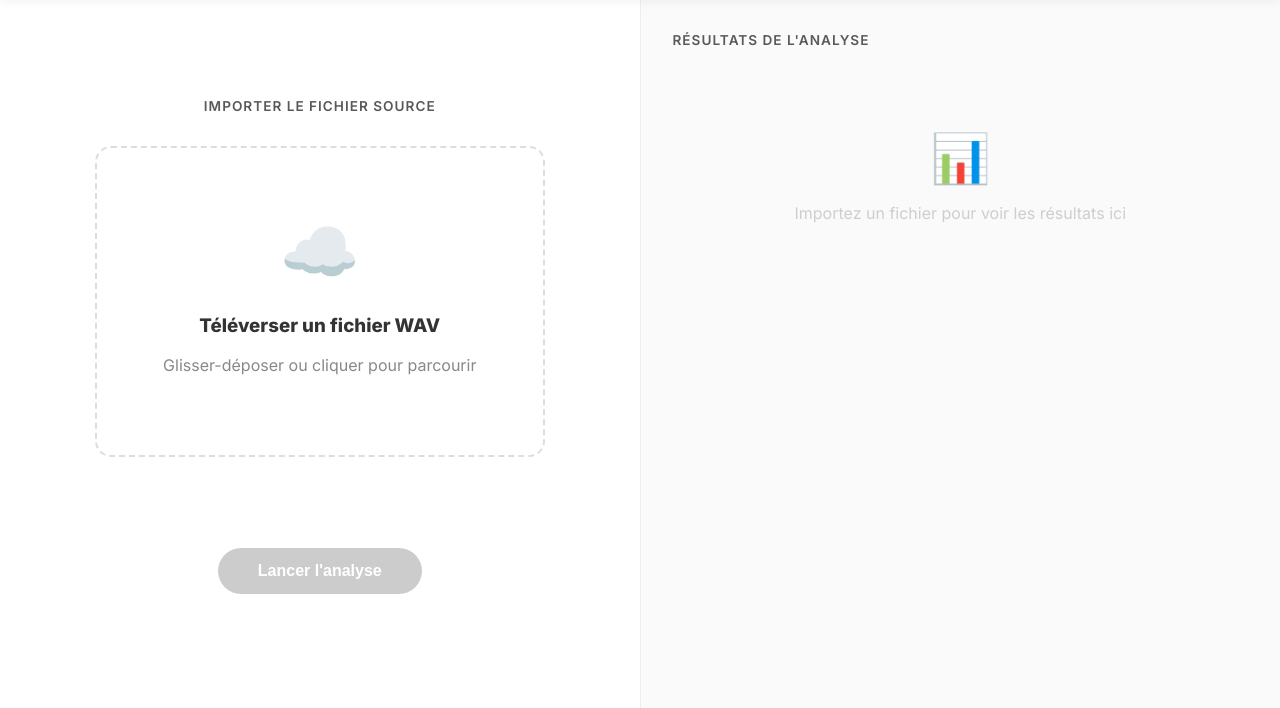
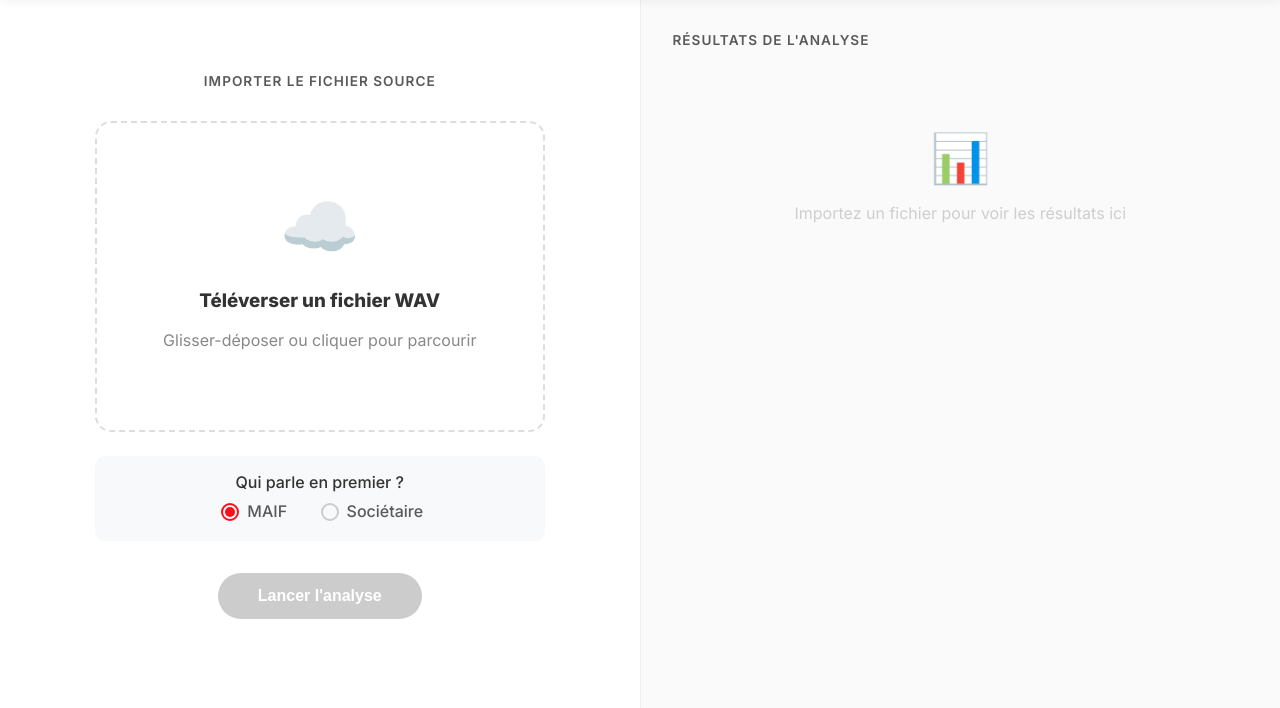
Before and after one commit to emtexier/UseCaseMaif, a Flask app: page / in a window 1280 px wide. Shown: the part 92-800 px from the top of the page. Run offline with Flask 3, Linux system fonts and the light colour scheme.

Commit message:
Added first speaker radio button + updated upload box

```diff
--- a/web/static/script.js
+++ b/web/static/script.js
@@ -2,7 +2,9 @@ const uploadArea = document.getElementById('uploadArea');
 const fileInput = document.getElementById('fileInput');
 const uploadBtn = document.getElementById('uploadBtn');
 const statusDiv = document.getElementById('status');
-const fileNameDisplay = document.getElementById('fileName');
+const uploadIcon = document.getElementById('uploadIcon');
+const uploadTitle = document.getElementById('uploadTitle');
+const uploadSubtitle = document.getElementById('uploadSubtitle');
 const resultsContent = document.getElementById('resultsContent');
 const emptyState = document.getElementById('emptyState');
 
@@ -38,16 +40,32 @@ function handleFiles(e) {
     if (files.length > 0) {
         selectedFile = files[0];
         if (selectedFile.name.toLowerCase().endsWith('.wav')) {
-            fileNameDisplay.textContent = selectedFile.name;
+            // Mettre à jour la zone d'upload avec le fichier sélectionné
+            uploadIcon.textContent = '🎵';
+            uploadTitle.textContent = selectedFile.name;
+            uploadSubtitle.textContent = 'Cliquer pour changer de fichier';
+            uploadArea.classList.add('file-selected');
             uploadBtn.disabled = false;
         } else {
-            fileNameDisplay.textContent = "Erreur : Seuls les fichiers .wav sont autorisés";
+            // Erreur: mauvais format
+            uploadIcon.textContent = '⚠️';
+            uploadTitle.textContent = 'Format invalide';
+            uploadSubtitle.textContent = 'Seuls les fichiers .wav sont autorisés';
+            uploadArea.classList.add('file-error');
             uploadBtn.disabled = true;
             selectedFile = null;
         }
     }
 }
-
+// Fonction de réinitialisation (non utilisée actuellement)
+/*
+function resetUploadArea() {
+    uploadIcon.textContent = '☁️';
+    uploadTitle.textContent = 'Téléverser un fichier WAV';
+    uploadSubtitle.textContent = 'Glisser-déposer ou cliquer pour parcourir';
+    uploadArea.classList.remove('file-selected', 'file-error');
+}
+*/
 uploadBtn.addEventListener('click', uploadFile);
 
 async function uploadFile() {
@@ -64,6 +82,10 @@ async function uploadFile() {
 
     const formData = new FormData();
     formData.append('file', selectedFile);
+
+    // Récupérer le choix du premier locuteur
+    const firstSpeaker = document.querySelector('input[name="firstSpeaker"]:checked').value;
+    formData.append('first_speaker', firstSpeaker);
 
     try {
         const response = await fetch('/upload', {
--- a/web/static/style.css
+++ b/web/static/style.css
@@ -100,6 +100,27 @@ body {
     transform: translateY(-2px);
 }
 
+.upload-area.file-selected {
+    border-color: var(--maif-red);
+    border-style: solid;
+    background-color: rgba(252, 13, 26, 0.05);
+}
+
+.upload-area.file-selected h3 {
+    color: var(--maif-red);
+    word-break: break-all;
+    font-size: 1rem;
+}
+
+.upload-area.file-error {
+    border-color: #ff6b6b;
+    background-color: rgba(255, 107, 107, 0.05);
+}
+
+.upload-area.file-error .upload-icon {
+    color: #ff6b6b;
+}
+
 .upload-icon {
     font-size: 4rem;
     color: var(--maif-red);
@@ -191,6 +212,61 @@ body {
     display: none;
 }
 
+/* Speaker Choice Radio Buttons */
+.speaker-choice {
+    margin-top: 1.5rem;
+    padding: 1rem;
+    background-color: #f8f9fa;
+    border-radius: 10px;
+    text-align: center;
+}
+
+.speaker-choice p {
+    margin: 0 0 0.8rem 0;
+}
+
+.radio-label {
+    display: inline-flex;
+    align-items: center;
+    margin: 0 0.75rem;
+    cursor: pointer;
+    font-weight: 500;
+    color: var(--maif-gray);
+}
+
+.radio-label input[type="radio"] {
+    appearance: none;
+    -webkit-appearance: none;
+    width: 18px;
+    height: 18px;
+    border: 2px solid #ccc;
+    border-radius: 50%;
+    margin-right: 0.5rem;
+    cursor: pointer;
+    transition: all 0.2s ease;
+    position: relative;
+}
+
+.radio-label input[type="radio"]:checked {
+    border-color: var(--maif-red);
+}
+
+.radio-label input[type="radio"]:checked::after {
+    content: '';
+    position: absolute;
+    top: 50%;
+    left: 50%;
+    transform: translate(-50%, -50%);
+    width: 10px;
+    height: 10px;
+    background-color: var(--maif-red);
+    border-radius: 50%;
+}
+
+.radio-label:hover input[type="radio"] {
+    border-color: var(--maif-red);
+}
+
 .loader {
     width: 20px;
     height: 20px;
--- a/web/templates/index.html
+++ b/web/templates/index.html
@@ -23,13 +23,23 @@
                 <div class="panel-header">Importer le Fichier Source</div>
 
                 <div class="upload-area" id="uploadArea">
-                    <div class="upload-icon">☁️</div>
-                    <h3>Téléverser un fichier WAV</h3>
-                    <p style="color:#888;">Glisser-déposer ou cliquer pour parcourir</p>
+                    <div class="upload-icon" id="uploadIcon">☁️</div>
+                    <h3 id="uploadTitle">Téléverser un fichier WAV</h3>
+                    <p id="uploadSubtitle" style="color:#888;">Glisser-déposer ou cliquer pour parcourir</p>
                     <input type="file" id="fileInput" class="file-input" accept=".wav" hidden>
                 </div>
 
-                <p id="fileName" style="margin-top: 1.5rem; font-weight: 600; min-height: 1.2em;"></p>
+                <div class="speaker-choice">
+                    <p style="font-weight: 500; margin-bottom: 0.5rem;">Qui parle en premier ?</p>
+                    <label class="radio-label">
+                        <input type="radio" name="firstSpeaker" value="maif" checked>
+                        <span>MAIF</span>
+                    </label>
+                    <label class="radio-label">
+                        <input type="radio" name="firstSpeaker" value="societaire">
+                        <span>Sociétaire</span>
+                    </label>
+                </div>
 
                 <button id="uploadBtn" class="btn-primary" disabled>Lancer l'analyse</button>
                 <div id="status" style="margin-top: 1rem;"></div>
--- a/web/website.py
+++ b/web/website.py
@@ -36,9 +36,12 @@ def upload_file():
         save_path = os.path.join(app.config['UPLOAD_FOLDER'], filename)
         file.save(save_path)
 
+        # Récupérer le choix du premier locuteur
+        first_speaker = request.form.get('first_speaker', 'maif')
+
         # Call the external processor module
         try:
-            analysis_result = processor.process_wav(save_path)
+            analysis_result = processor.process_wav(save_path, first_speaker=first_speaker)
         except Exception as e:
             return jsonify({'error': f'Erreur lors du traitement: {str(e)}'}), 500
 
```
